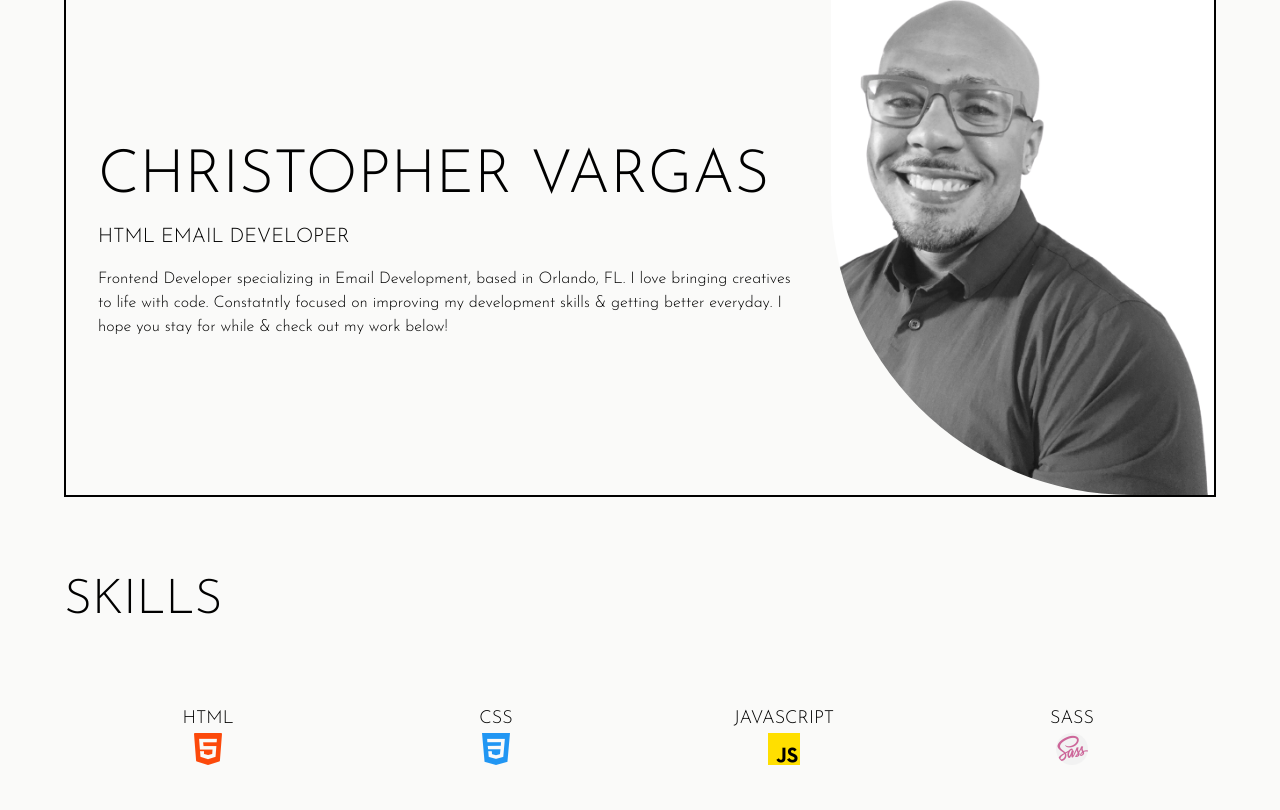
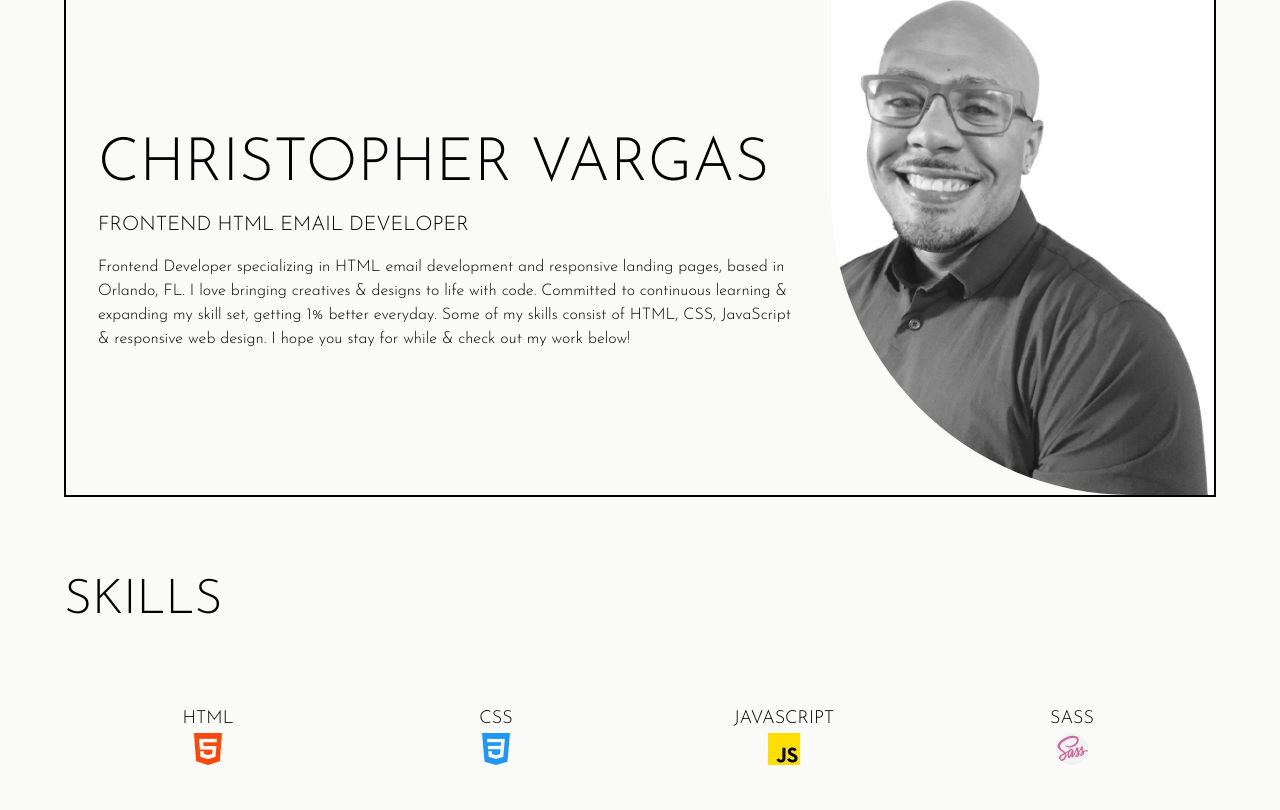
Before and after one commit to GqCodes/chris-vargas-htmlEmail-portfolio, a website: page index.html in a window 1280 px wide. Shown: the part 874-1684 px from the top of the page. Drawn offline with Linux system fonts and the light colour scheme.

Commit message:
update about

```diff
--- a/index.html
+++ b/index.html
@@ -10,7 +10,7 @@
     <link rel="icon" href="images/titlelogo1.png" type="image/x-icon" />
     <link rel="stylesheet" href="css/style.css" />
     <script defer src="js/script.js"></script>
-    <title>Christopher | Email Dev</title>
+    <title>Christopher | Frontend Developer</title>
   </head>
   <body class="bg-stone-50">
     <!-- Hero Section -->
@@ -77,11 +77,11 @@
     >
       <div class="p-8 flex flex-col items-center text-center justify-center md:text-left md:items-start md:w-8/12">
         <h1 class="text-3xl md:text-6xl">Christopher Vargas</h1>
-        <p class="my-4 text-xl">HTML Email Developer</p>
+        <p class="my-4 text-xl">Frontend HTML Email Developer</p>
         <p class="text-normal normal-case">
-          Frontend Developer specializing in Email Development, based in Orlando, FL. I love bringing creatives to life with code.
-          Constatntly focused on improving my development skills & getting better everyday. I hope you stay for while & check out my work
-          below!
+          Frontend Developer specializing in HTML email development and responsive landing pages, based in Orlando, FL. I love bringing
+          creatives & designs to life with code. Committed to continuous learning & expanding my skill set, getting 1% better everyday. Some
+          of my skills consist of HTML, CSS, JavaScript & responsive web design. I hope you stay for while & check out my work below!
         </p>
       </div>
       <div class="w-3/4 h-1/2 mx-auto md:w-4/12">
```
